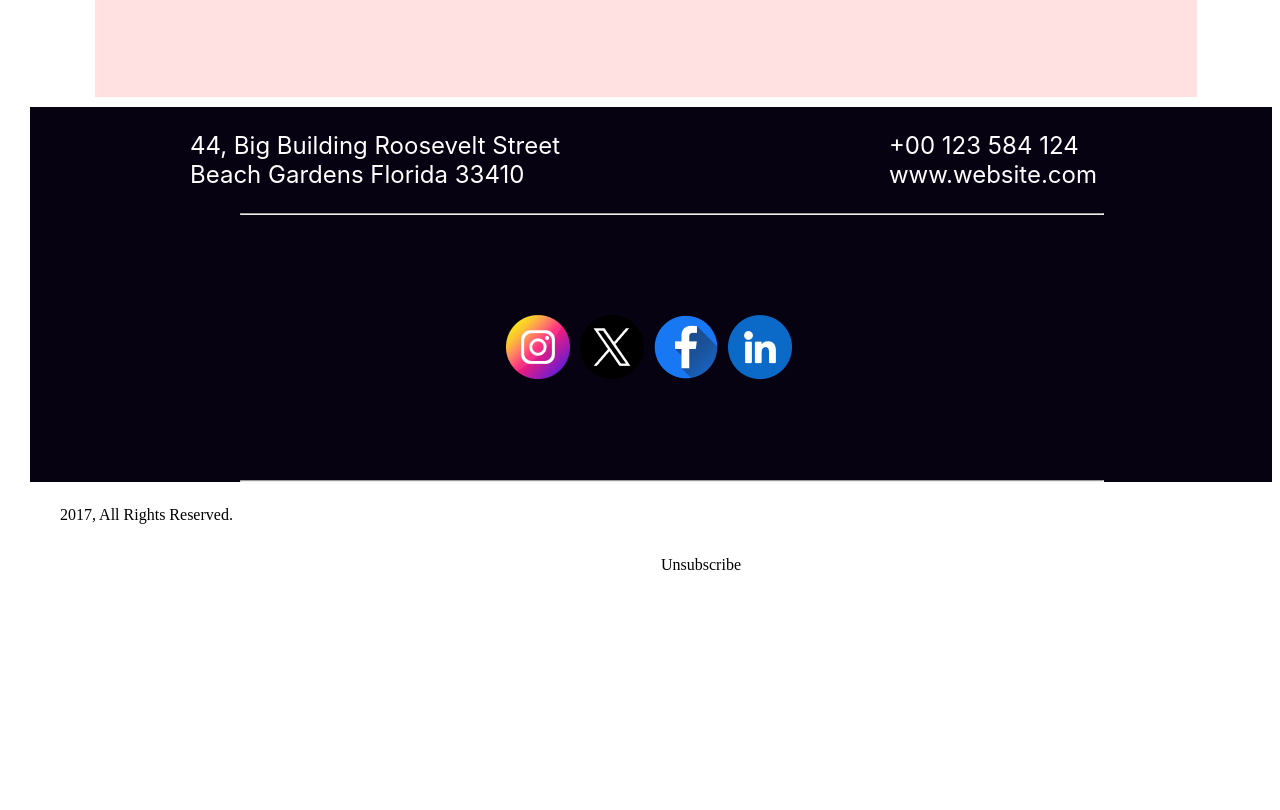
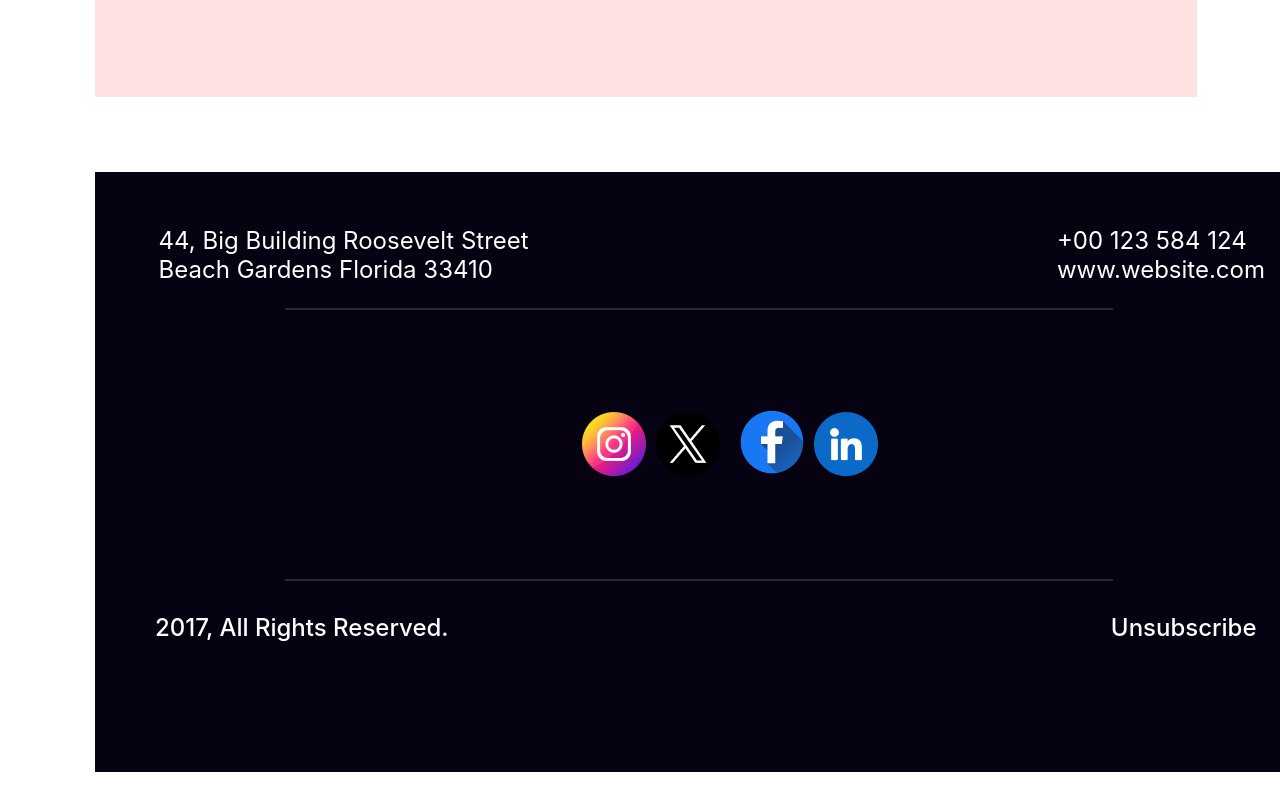
Before and after one commit to runshuvo/Happy-new-year, a plain HTML site: page index.html in a window 1280 px wide. Shown: the part 4655-5465 px from the top of the page. Before the commit the page ends 5245 px from the top, so only its background shows below. Drawn offline with Linux system fonts and the light colour scheme.

Commit message:
finished-main

```diff
--- a/index.html
+++ b/index.html
@@ -86,7 +86,7 @@
         <div class="footer-img">
             <img src="resources/Instagram.png" alt="">
             <img src="resources/Twitter.png" alt="">
-            <img src="resources/Facebook.png" alt="">
+            <a href="https://www.facebook.com/run.shuvo/"><img src="resources/Facebook.png" alt=""></a>
             <img src="resources/Linkedin.png" alt="">
         </div><hr>
         <div class="footer-last">
@@ -98,5 +98,6 @@
 </div>
 </footer>
 
+</div>
 </body>
 </html>
--- a/styles.css
+++ b/styles.css
@@ -206,7 +206,7 @@ font-family: Inter;
 font-size: 24px;
   width: 50%;
   float: left;
-  margin-left: 150px;
+  margin-left: 2%;
 
 }
 .nmbr{
@@ -214,7 +214,7 @@ font-size: 24px;
 
 font-family: Inter;
 font-size: 24px;
-  margin-right: 175px;
+  margin-right: 50px;
   float: right;
 
 }
@@ -227,16 +227,32 @@ font-size: 24px;
 hr{
   width: 70%;
   align-items: center;
-  margin-left: 200px;
+  margin-left: 150px;
+  border: solid rgba(255, 255, 255, 0.15) 1px;
+
 }
-.footer,.footer-last{
+.footer{
   background: #070211;
+ margin: 75px;
+  height: 600px;
+  width: 1250px;
 }
 .all{
   width: 50%;
   float: left;
 }
 .un{
-  width: 50%;
+  margin-right: 5%;
   float: right;
 }
+
+.footer-text{
+  padding: 30px;
+}
+.footer-last{
+  color: #FFF;
+
+font-family: Inter;
+font-size: 24px;
+font-weight: 500;
+}
```
